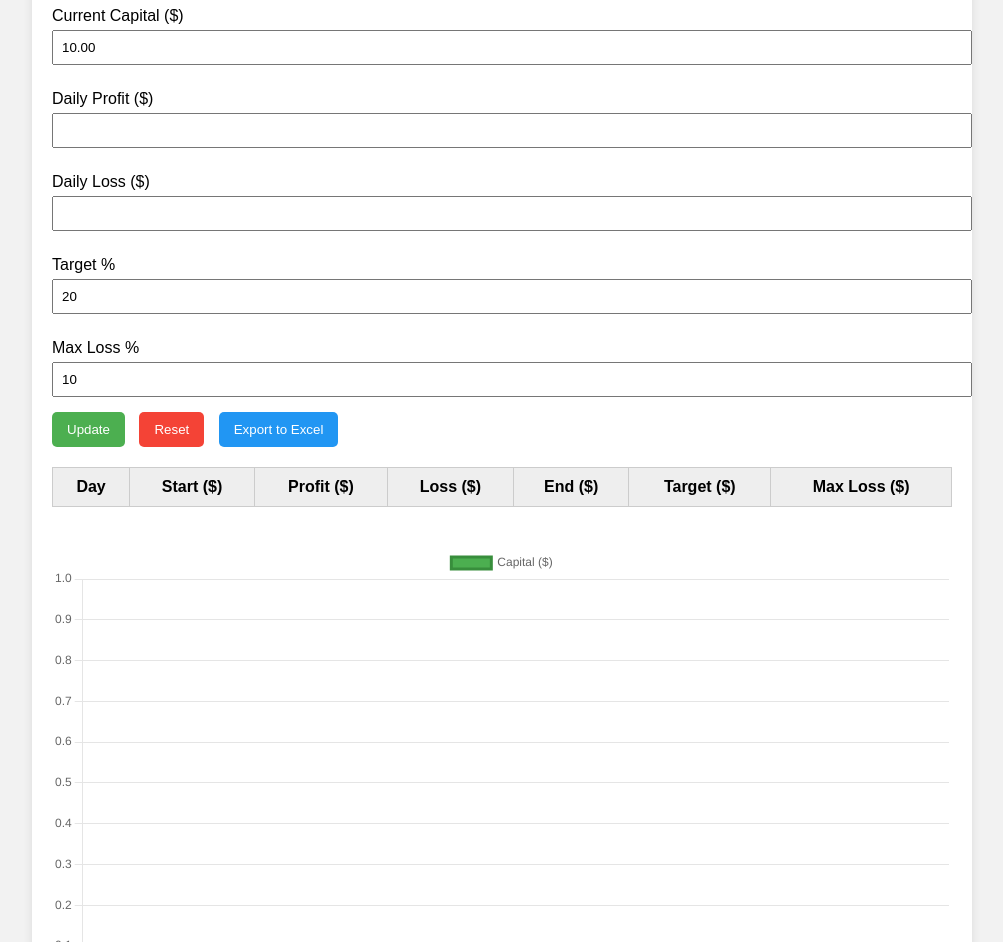
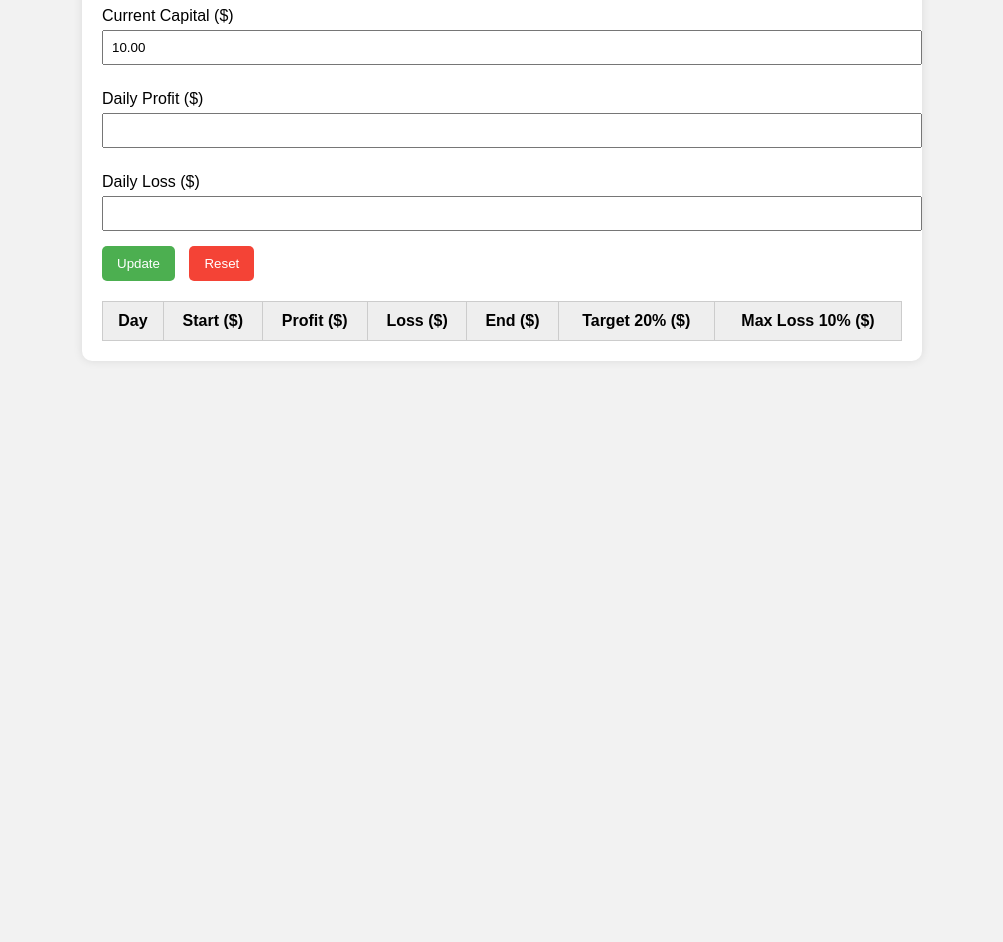
Before and after one commit to vaish58/trading-tracker, a plain HTML site: page index.html in a window 1280 px wide. Shown: the part 121-1063 px from the top of the page, without its empty margins (138-1141 px from the left). After the commit the page ends 800 px from the top, so only its background shows below. Drawn offline with nearby package versions, Linux system fonts and the light colour scheme.

Commit message:
Update index.html

```diff
--- a/index.html
+++ b/index.html
@@ -3,27 +3,27 @@
 <head>
   <meta charset="UTF-8">
   <meta name="viewport" content="width=device-width, initial-scale=1.0">
-  <title>LakshyaWealth</title>
-  <script src="https://cdn.jsdelivr.net/npm/chart.js"></script>
-  <script src="https://cdnjs.cloudflare.com/ajax/libs/xlsx/0.18.5/xlsx.full.min.js"></script>
+  <title>Trading Growth Tracker</title>
+  <link rel="manifest" href="manifest.json">
+  <meta name="theme-color" content="#4CAF50">
+  <meta name="apple-mobile-web-app-capable" content="yes">
+  <meta name="apple-mobile-web-app-status-bar-style" content="black-translucent">
   <style>
     body { font-family: Arial, sans-serif; background: #f2f2f2; padding: 20px; }
     h1 { text-align: center; }
-    .container { max-width: 900px; margin: auto; background: white; padding: 20px; border-radius: 10px; box-shadow: 0 0 10px rgba(0,0,0,0.1); }
+    .container { max-width: 800px; margin: auto; background: white; padding: 20px; border-radius: 10px; box-shadow: 0 0 10px rgba(0,0,0,0.1); }
     label { display: block; margin-top: 10px; }
     input[type=number] { width: 100%; padding: 8px; margin-top: 5px; margin-bottom: 15px; }
     button { padding: 10px 15px; margin-right: 10px; border: none; background: #4CAF50; color: white; cursor: pointer; border-radius: 5px; }
     button.reset { background: #f44336; }
-    button.export { background: #2196F3; }
     table { width: 100%; border-collapse: collapse; margin-top: 20px; }
     th, td { border: 1px solid #ccc; padding: 10px; text-align: center; }
     th { background: #eee; }
-    #chart-container { margin-top: 40px; }
   </style>
 </head>
 <body>
   <div class="container">
-    <h1>LakshyaWealth</h1>
+    <h1>Trading Profit & Loss Tracker</h1>
 
     <label>Current Capital ($)</label>
     <input type="number" id="capital" value="10" readonly>
@@ -34,17 +34,10 @@
     <label>Daily Loss ($)</label>
     <input type="number" id="loss" step="0.01">
 
-    <label>Target %</label>
-    <input type="number" id="targetPercent" value="20" step="0.01">
-
-    <label>Max Loss %</label>
-    <input type="number" id="maxLossPercent" value="10" step="0.01">
-
     <button onclick="updateTracker()">Update</button>
     <button class="reset" onclick="resetTracker()">Reset</button>
-    <button class="export" onclick="exportToExcel()">Export to Excel</button>
 
-    <table id="dataTable">
+    <table>
       <thead>
         <tr>
           <th>Day</th>
@@ -52,51 +45,29 @@
           <th>Profit ($)</th>
           <th>Loss ($)</th>
           <th>End ($)</th>
-          <th>Target ($)</th>
-          <th>Max Loss ($)</th>
+          <th>Target 20% ($)</th>
+          <th>Max Loss 10% ($)</th>
         </tr>
       </thead>
       <tbody id="history"></tbody>
     </table>
-
-    <div id="chart-container">
-      <canvas id="capitalChart" width="400" height="200"></canvas>
-    </div>
   </div>
 
   <script>
+    if ('serviceWorker' in navigator) {
+      navigator.serviceWorker.register('service-worker.js')
+        .then(() => console.log('Service Worker registered'))
+        .catch(err => console.error('Service Worker registration failed:', err));
+    }
+
     let capital = parseFloat(localStorage.getItem("capital")) || 10;
     let day = parseInt(localStorage.getItem("day")) || 0;
     const historyData = JSON.parse(localStorage.getItem("history")) || [];
     const historyEl = document.getElementById("history");
     const capitalEl = document.getElementById("capital");
-    const targetEl = document.getElementById("targetPercent");
-    const lossEl = document.getElementById("maxLossPercent");
-
-    const ctx = document.getElementById("capitalChart").getContext("2d");
-    const chartData = {
-      labels: historyData.map(e => `Day ${e.day}`),
-      datasets: [{
-        label: 'Capital ($)',
-        backgroundColor: '#4CAF50',
-        borderColor: '#388E3C',
-        data: historyData.map(e => parseFloat(e.end)),
-        fill: false,
-        tension: 0.2
-      }]
-    };
-
-    const capitalChart = new Chart(ctx, {
-      type: 'line',
-      data: chartData,
-      options: { responsive: true, plugins: { legend: { display: true } } }
-    });
 
     function renderHistory() {
       historyEl.innerHTML = "";
-      chartData.labels = [];
-      chartData.datasets[0].data = [];
-
       historyData.forEach(entry => {
         const row = `<tr>
           <td>${entry.day}</td>
@@ -108,21 +79,16 @@
           <td>${entry.maxLoss}</td>
         </tr>`;
         historyEl.innerHTML += row;
-        chartData.labels.push(`Day ${entry.day}`);
-        chartData.datasets[0].data.push(parseFloat(entry.end));
       });
-      capitalChart.update();
     }
 
     function updateTracker() {
       const profit = parseFloat(document.getElementById("profit").value) || 0;
       const loss = parseFloat(document.getElementById("loss").value) || 0;
-      const targetPercent = parseFloat(targetEl.value) || 20;
-      const maxLossPercent = parseFloat(lossEl.value) || 10;
       const start = capital;
       capital = capital + profit - loss;
-      const target = (start * (targetPercent / 100)).toFixed(2);
-      const maxLoss = (start * (maxLossPercent / 100)).toFixed(2);
+      const target = (start * 0.2).toFixed(2);
+      const maxLoss = (start * 0.1).toFixed(2);
       day++;
 
       const entry = {
@@ -157,13 +123,6 @@
       document.getElementById("loss").value = '';
     }
 
-    function exportToExcel() {
-      const wb = XLSX.utils.book_new();
-      const ws = XLSX.utils.table_to_sheet(document.getElementById('dataTable'));
-      XLSX.utils.book_append_sheet(wb, ws, "Trades");
-      XLSX.writeFile(wb, 'TradingHistory.xlsx');
-    }
-
     capitalEl.value = capital.toFixed(2);
     renderHistory();
   </script>
```
